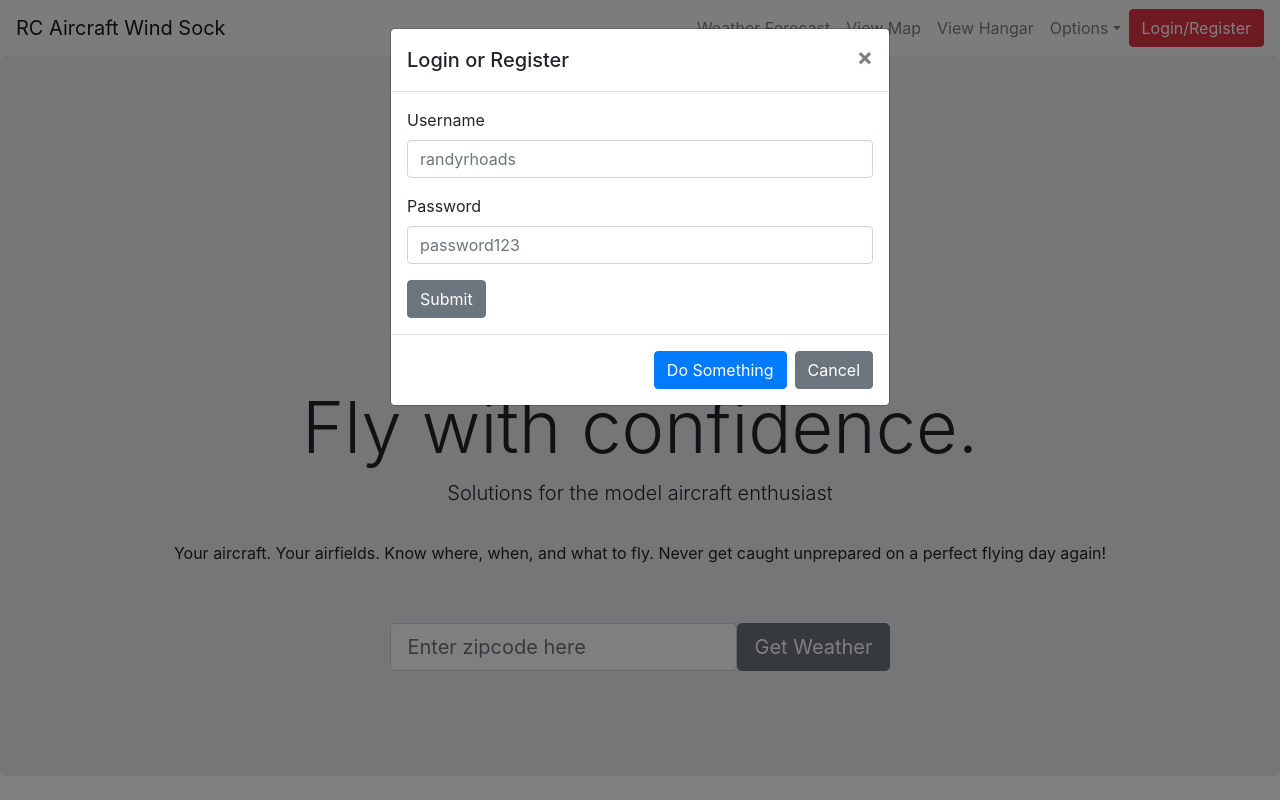
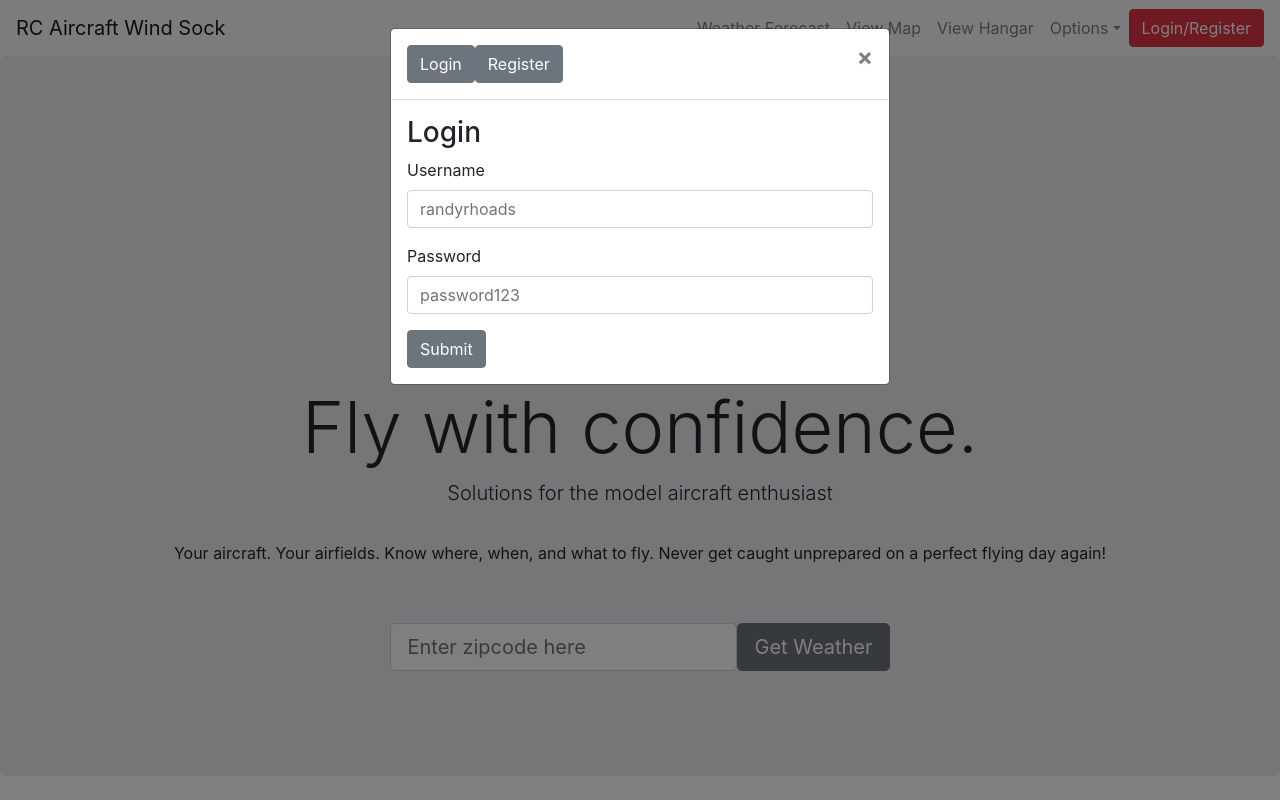
Before and after one commit to aaronaltounian/pudding-pilot, a React (Create React App) app: page / in a window 1280 px wide. Both pictures are taken after a click on the button "Login/Register". Built offline with nearby package versions, Linux system fonts and the light colour scheme; no server answers; what google-maps-react would draw is missing.

Commit message:
got login and register working. they share the same modal and user can specify if they want to login or register

```diff
--- a/src/Components/LoginForm.js
+++ b/src/Components/LoginForm.js
@@ -2,42 +2,43 @@ import React from 'react';
 import { Button, Form, FormGroup, Label, Input, FormText } from 'reactstrap';
 
 export default class LoginForm extends React.Component {
-  constructor(props) {
-    super(props);
-    this.handleSubmit = this.handleSubmit.bind(this);
-    this.state = {
-      loginMessage: ''
-    }
-  }
+  // constructor(props) {
+  //   super(props);
+  //   this.handleSubmit = this.handleSubmit.bind(this);
+  //   this.state = {
+  //     loginMessage: ''
+  //   }
+  // }
 
-  handleSubmit(e) {
-    e.preventDefault();
-    let username = e.target.username.value;
-    let password = e.target.password.value;
-    let loginData = JSON.stringify({'username': username, 'password': password})
-    fetch('/api/sessions', {
-      method: 'POST',
-      headers: { "Content-Type": "application/json" },
-      body: loginData
-    })
-      .then(res => res.json())
-      .then(data => {
-        localStorage.setItem('token', data.token);
-        console.log(localStorage.getItem('token'));
-        this.setState({loginMessage: data.message}, () => this.props.toggleModal());
-      });
-  }
+  // handleSubmit(e) {
+  //   e.preventDefault();
+  //   let username = e.target.username.value;
+  //   let password = e.target.password.value;
+  //   let loginData = JSON.stringify({'username': username, 'password': password})
+  //   fetch('/api/sessions', {
+  //     method: 'POST',
+  //     headers: { "Content-Type": "application/json" },
+  //     body: loginData
+  //   })
+  //     .then(res => res.json())
+  //     .then(data => {
+  //       localStorage.setItem('token', data.token);
+  //       console.log(localStorage.getItem('token'));
+  //       this.setState({loginMessage: data.message}, () => this.props.toggleModal());
+  //     });
+  // }
 
   render() {
     return (
-      <Form onSubmit={this.handleSubmit} >
+      <Form onSubmit={this.props.handleSubmit} >
+        <h3>{this.props.title}</h3>
         <FormGroup>
           <Label for="user">Username</Label>
-          <Input type="text" name="username" id="username" onChange={this.handleChange} placeholder="randyrhoads" />
+          <Input type="text" name="username" onChange={this.handleChange} placeholder="randyrhoads" />
         </FormGroup>
         <FormGroup>
           <Label for="password">Password</Label>
-          <Input type="password" name="password" id="password" placeholder="password123" />
+          <Input type="password" name="password" placeholder="password123" />
         </FormGroup>
         <Button>Submit</Button>
       </Form>
--- a/src/Components/LoginModal.js
+++ b/src/Components/LoginModal.js
@@ -6,31 +6,100 @@ class LoginModal extends React.Component {
   constructor(props) {
     super(props);
     this.state = {
-      modal: false
+      modal: false,
+      displayed: 'login',
+      message: ''
     };
-
+    this.handleLogin = this.handleLogin.bind(this)
+    this.handleRegister = this.handleRegister.bind(this)
     this.toggle = this.toggle.bind(this);
   }
 
+  //function to login user with fetch request. passed down to login form:
+  handleLogin(e) {
+    e.preventDefault();
+    let username = e.target.username.value;
+    let password = e.target.password.value;
+    let loginData = JSON.stringify({'username': username, 'password': password})
+    fetch('/api/sessions', {
+      method: 'POST',
+      headers: { "Content-Type": "application/json" },
+      body: loginData
+    })
+      .then(res => res.json())
+      .then(data => {
+        localStorage.setItem('token', data.token);
+        console.log(localStorage.getItem('token'));
+        this.setState({message: data.message}, () => {alert(this.state.message); this.toggle()});
+      });
+  }
+
+  //function to register new user with fetch request. passed down to login form:
+  handleRegister(e) {
+    e.preventDefault();
+    let username = e.target.username.value;
+    let password = e.target.password.value;
+    let registerData = JSON.stringify({'username': username, 'password': password})
+    console.log(registerData)
+    fetch('/api/users', {
+      method: 'POST',
+      headers: { "Content-Type": "application/json" },
+      body: registerData
+    })
+      .then(res => res.json())
+      .then(data => {
+        console.log(data);
+        this.setState({
+          message: data.message
+        }, () => {alert(this.state.message); this.toggle()})
+      });
+  }
+
+  //function to close modal:
   toggle() {
     this.setState(prevState => ({
       modal: !prevState.modal
     }));
   }
 
+  //the following set state and use that to generate either login or register forms in the modal (otherwise identical except for the function that's called on submit):
+  viewLogin() {
+    this.setState({displayed:'login'});
+  };
+
+  viewRegister() {
+    this.setState({displayed:'register'}, () => console.log(this.state));
+  }
+
+  displayedForm() {
+    let toDisplay;
+    if(this.state.displayed === 'login') {
+      toDisplay = <LoginForm handleSubmit={this.handleLogin} title='Login' />
+    }
+    else if(this.state.displayed === 'register') {
+      toDisplay = <LoginForm handleSubmit={this.handleRegister} title='Register' />
+    }
+    return toDisplay;
+  }
+
   render() {
     return (
       <div>
-        <Button color="danger" onClick={this.toggle}>{this.props.buttonLabel}</Button>
+        <Button color="danger" onClick={this.toggle}>Login/Register</Button>
         <Modal isOpen={this.state.modal} toggle={this.toggle} >
-          <ModalHeader toggle={this.toggle}>Login or Register</ModalHeader>
+          <ModalHeader toggle={this.toggle}>
+            <Button onClick={() => this.viewLogin()}>Login</Button>
+            <Button onClick={() => this.viewRegister()}>Register</Button>
+          </ModalHeader>
           <ModalBody>
-            <LoginForm toggleModal={this.toggle}/>
+            {this.displayedForm()}
           </ModalBody>
-          <ModalFooter>
-            <Button color="primary" onClick={this.toggle}>Do Something</Button>{' '}
-            <Button color="secondary" onClick={this.toggle}>Cancel</Button>
-          </ModalFooter>
+          {/* <ModalHeader>
+            Register
+          </ModalHeader>
+          <ModalBody>
+            <LoginForm handleSubmit={this.handleRegister} />
+          </ModalBody> */}
         </Modal>
       </div>
     );
--- a/src/Components/TopNav.js
+++ b/src/Components/TopNav.js
@@ -62,7 +62,7 @@ export default class TopNav extends React.Component {
                 </DropdownMenu>
               </UncontrolledDropdown>
             </Nav>
-            <LoginModal buttonLabel='Login/Register'/>
+            <LoginModal />
           </Collapse>
         </Navbar>
       </div>
```
